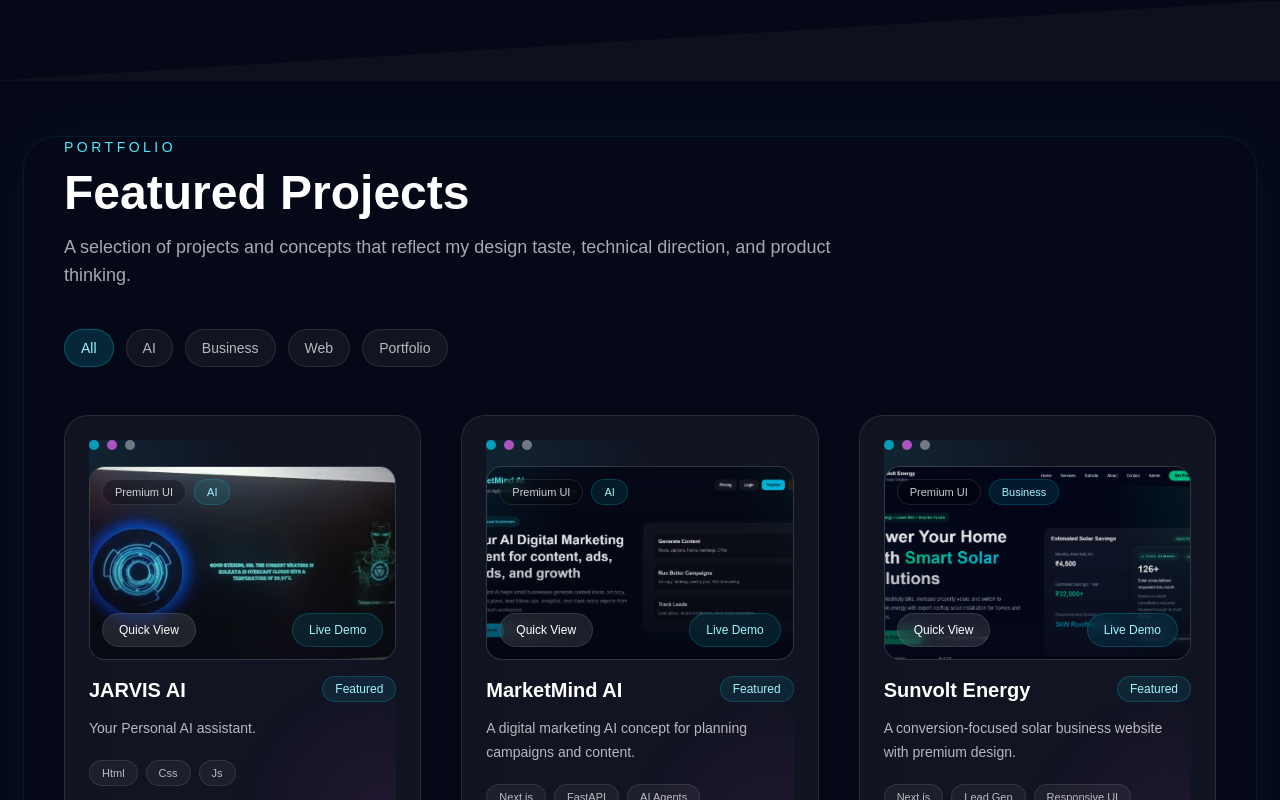
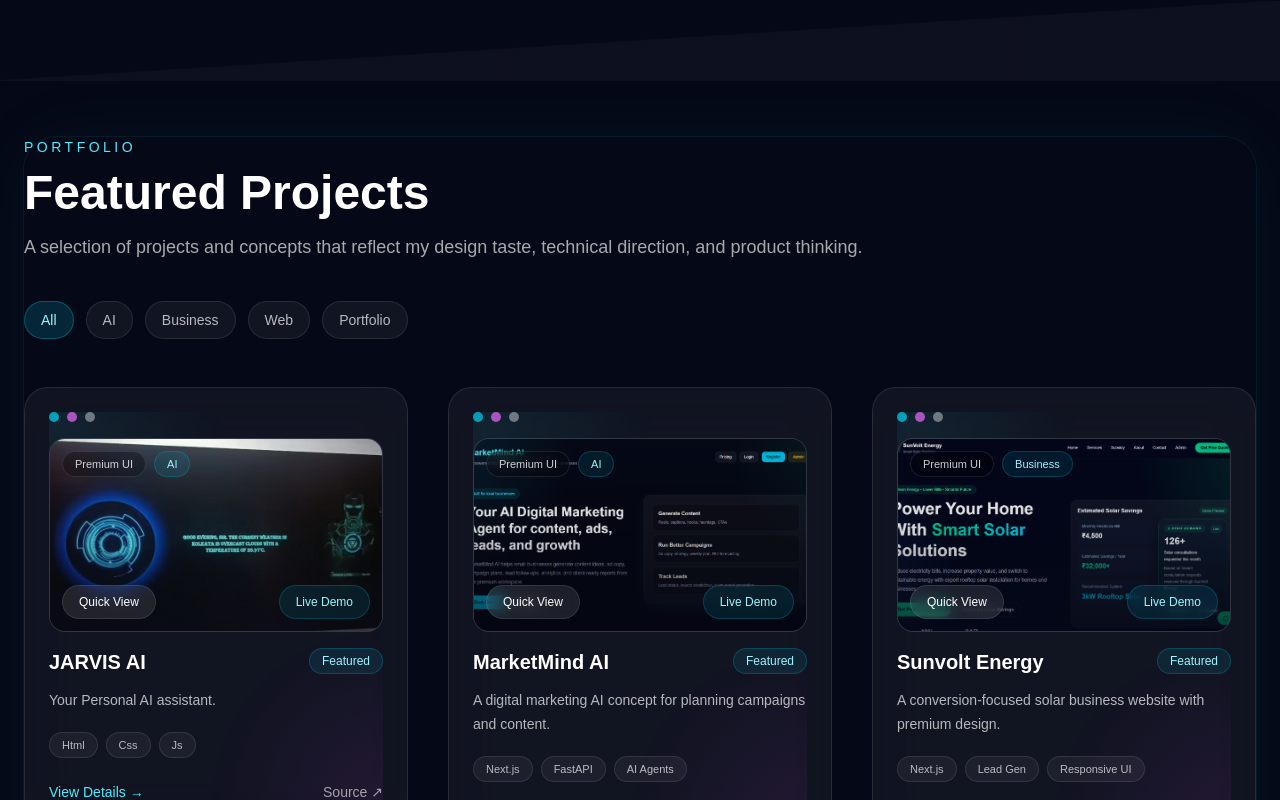
Before and after one commit to saunishpal/myportfolio, a Next.js app: page / in a window 1280 px wide. Shown: the part 1780-2580 px from the top of the page. Built offline with nearby package versions, Linux system fonts and the light colour scheme.

Commit message:
Update globals.css

```diff
--- a/app/globals.css
+++ b/app/globals.css
@@ -129,6 +129,19 @@ img {
   background: rgba(6, 10, 24, 0.9);
 }
 
+
+#projects,
+#projects * {
+  max-width: 100%;
+}
+
+#projects img {
+  display: block;
+}
+
+
+
+
 /* Firefox */
 * {
   scrollbar-width: thin;
```
